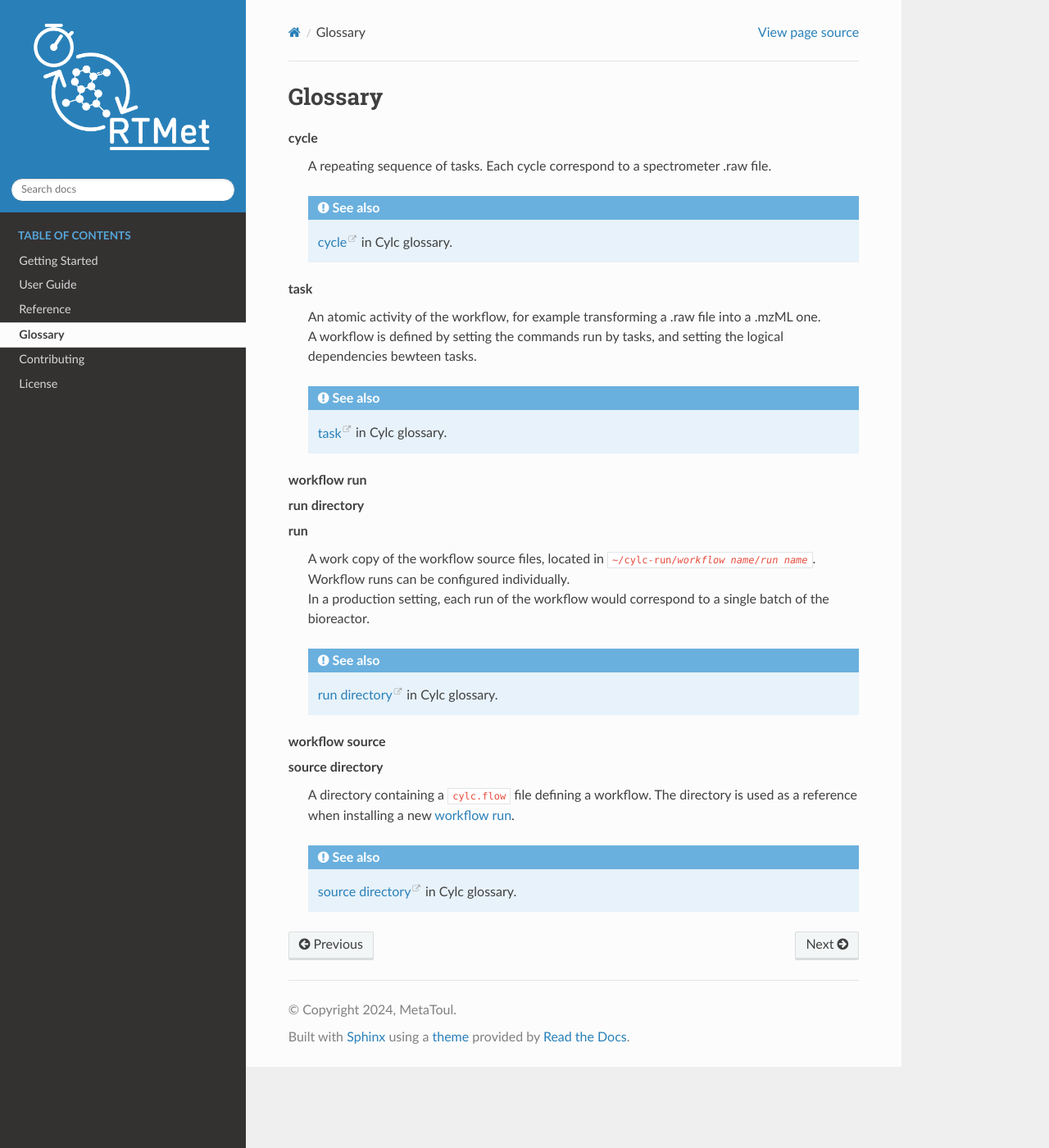
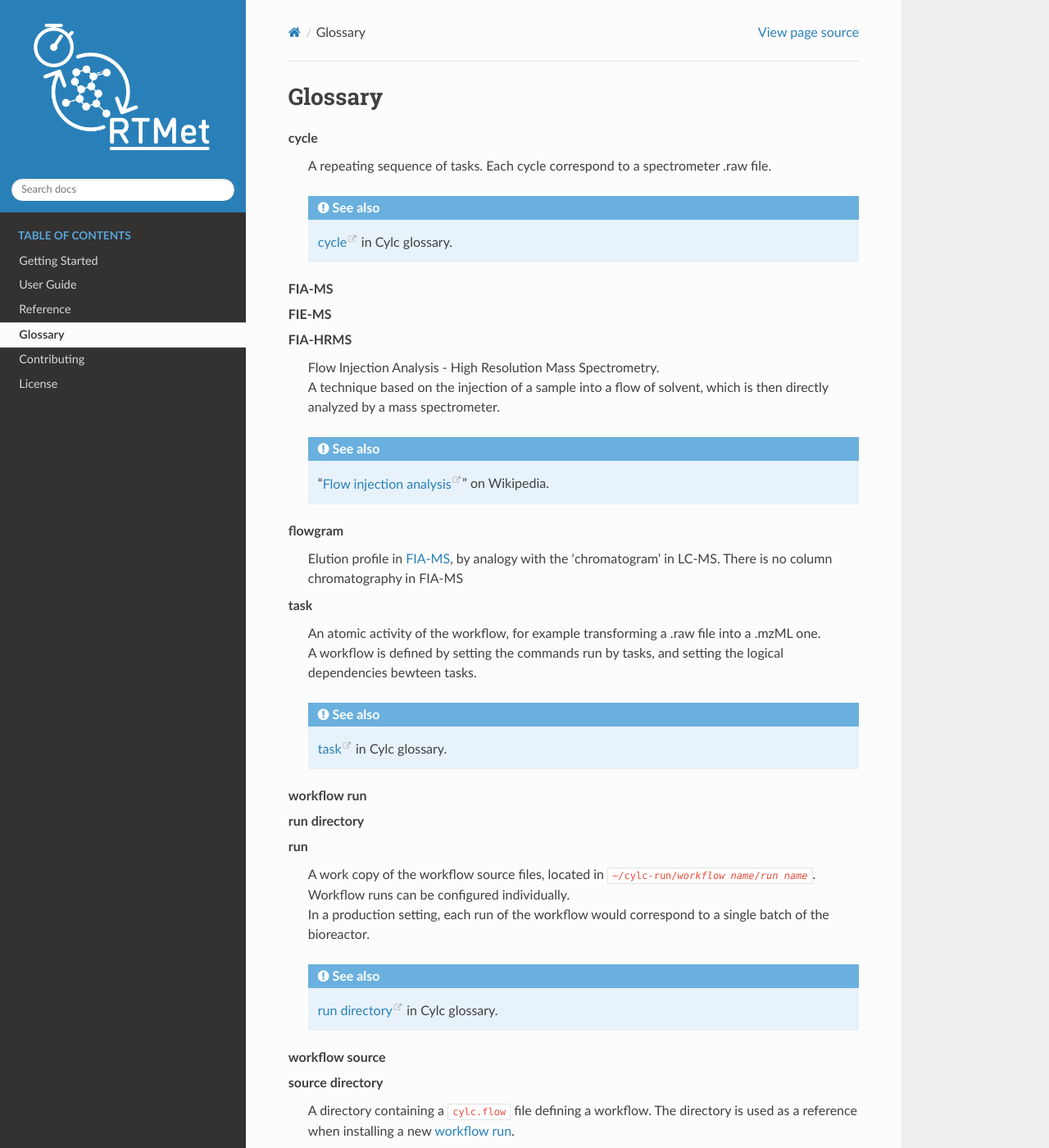
Before and after one commit to MetaboHUB-MetaToul-FluxoMet/RTMet, a Sphinx documentation site: the page built from docs/source/glossary.rst, in a window 1280 px wide and 1400 px high. Shown: the whole window at 82% size. Built offline with Sphinx 7.4.7 and the Read the Docs theme 2.0.0, drawn with Linux system fonts in a browser that asks for light colours.

Commit message:
add glossary items for FIA

```diff
--- a/docs/source/glossary.rst
+++ b/docs/source/glossary.rst
@@ -34,8 +34,24 @@ Glossary
 
         .. seealso:: `task <task>`__ in Cylc glossary.
 
+    flowgram
+        Elution profile in :term:`FIA-MS`, by analogy with the 'chromatogram' in LC-MS. There is no
+        column chromatography in FIA-MS
+
+    FIA-MS
+    FIE-MS
+    FIA-HRMS
+        | Flow Injection Analysis - High Resolution Mass Spectrometry.
+        | A technique based on the injection of a sample into a flow of solvent, which is then
+          directly analyzed by a mass spectrometer.
+
+        .. seealso:: "`Flow injection analysis  <fia>`__" on Wikipedia.
+
+
 .. External links to Cylc glossary:
 .. _run-directory: https://cylc.github.io/cylc-doc/8.2.4/html/glossary.html#term-run-directory
 .. _source-directory: https://cylc.github.io/cylc-doc/8.2.4/html/glossary.html#term-source-directory
 .. _cycle: https://cylc.github.io/cylc-doc/8.2.4/html/glossary.html#term-cycle
 .. _task: https://cylc.github.io/cylc-doc/8.2.4/html/glossary.html#term-task
+.. _fia: https://en.wikipedia.org/wiki/Flow_injection_analysis
+"""
--- a/docs/source/index.rst
+++ b/docs/source/index.rst
@@ -32,7 +32,7 @@ Features
 ========
 
 - Automatically fetch :file:`.raw` files coming from the mass spectrometer.
-- Process FIA-HRMS data to find metabolites, estimate their concentration and reaction rates.
+- Process :term:`FIA-HRMS` data to find metabolites, estimate their concentration and reaction rates.
 - Visualize the results in real-time.
 
 Is RTMet for you ?
```
